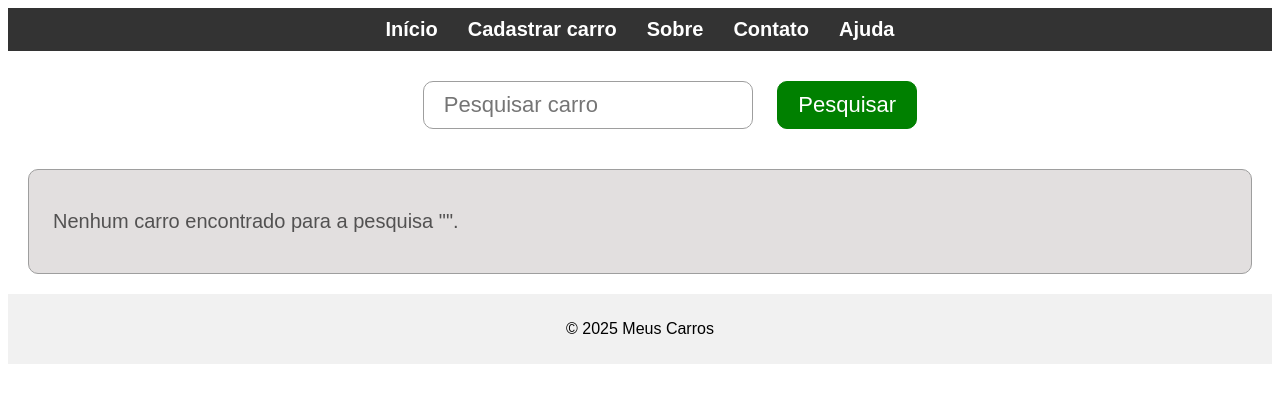
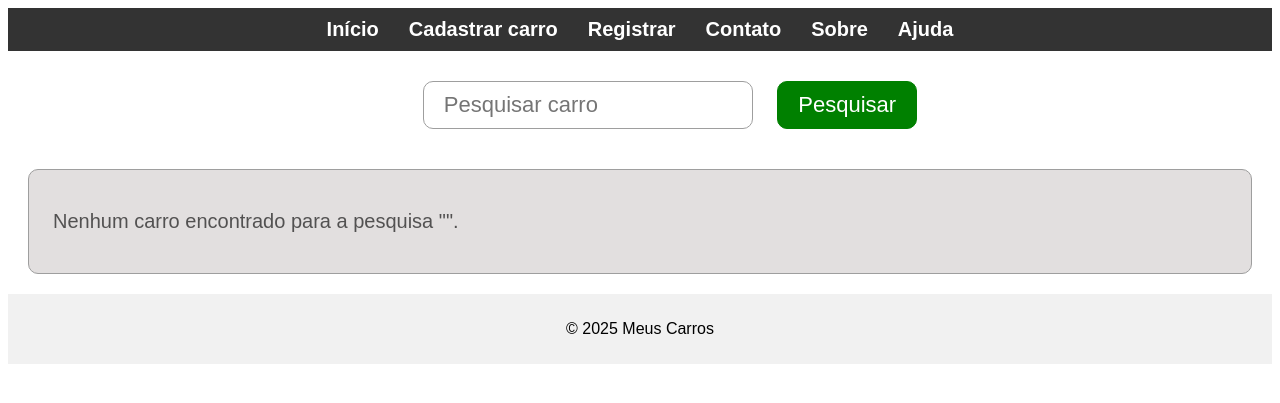
Before and after one commit to Jefferson170713/Django_Carros, a Django app: page / in a window 1280 px wide. Shown: the top 403 px of the page. Run offline with Django 5.2, Linux system fonts and the light colour scheme; data that the repository does not hold is empty; parts of the project's set-up code (start-up, migrations or seed data) failed here and were passed over.

Commit message:
dev - modificação para colocar o link na aplicação

```diff
--- a/cars/templates/cars/menu.html
+++ b/cars/templates/cars/menu.html
@@ -5,8 +5,9 @@
             <ul class="menu-list">
                 <li><a href="{% url 'cars:cars_index' %}">Início</a></li>
                 <li><a href="{% url 'cars:new_car' %}">Cadastrar carro</a></li>
+                <li><a href="{% url 'accounts:register' %}">Registrar</a></li>
+                <li><a href="#">Contato</a></li>
                 <li><a href="#">Sobre</a></li>
-                <li><a href="#">Contato</a></li>
                 <li><a href="#">Ajuda</a></li>
             </ul>
         </nav>
```
Also changed, not shown: cars/templates/cars/base_template.html (line endings or trailing spaces).
